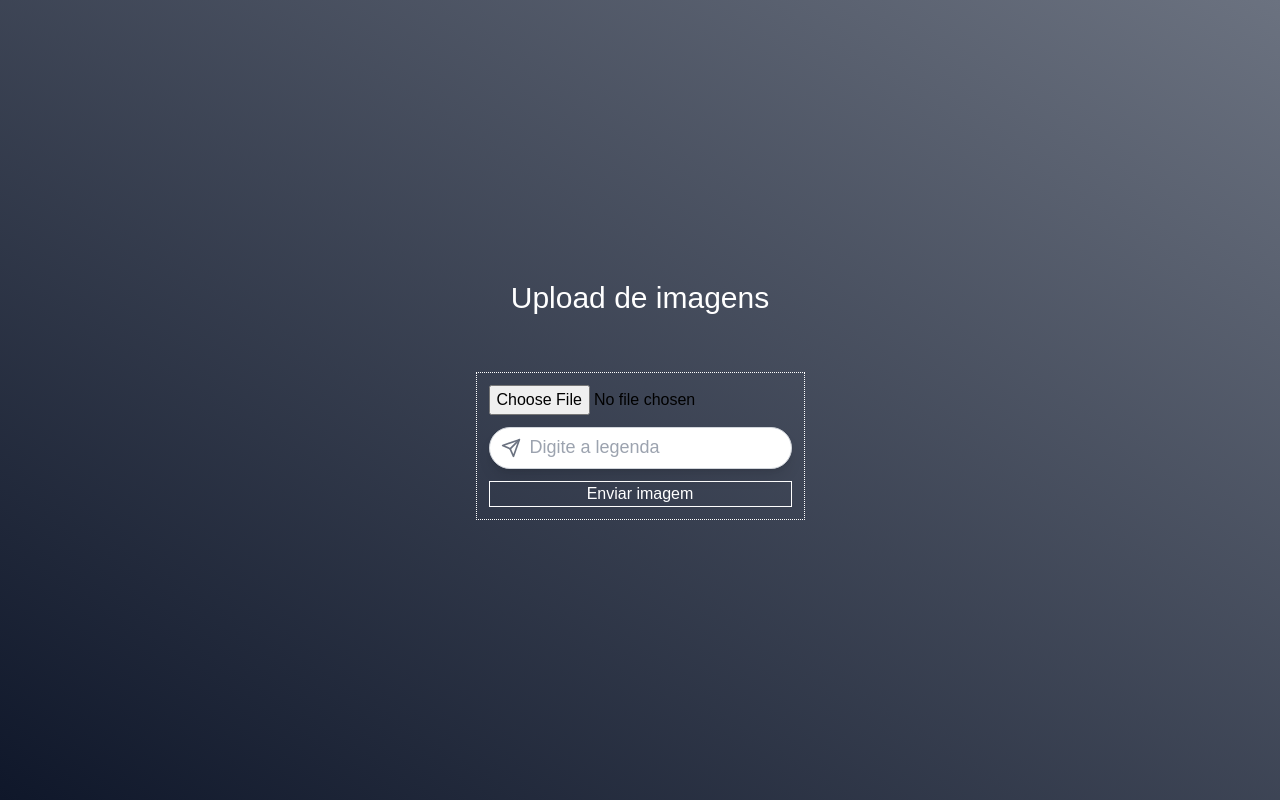
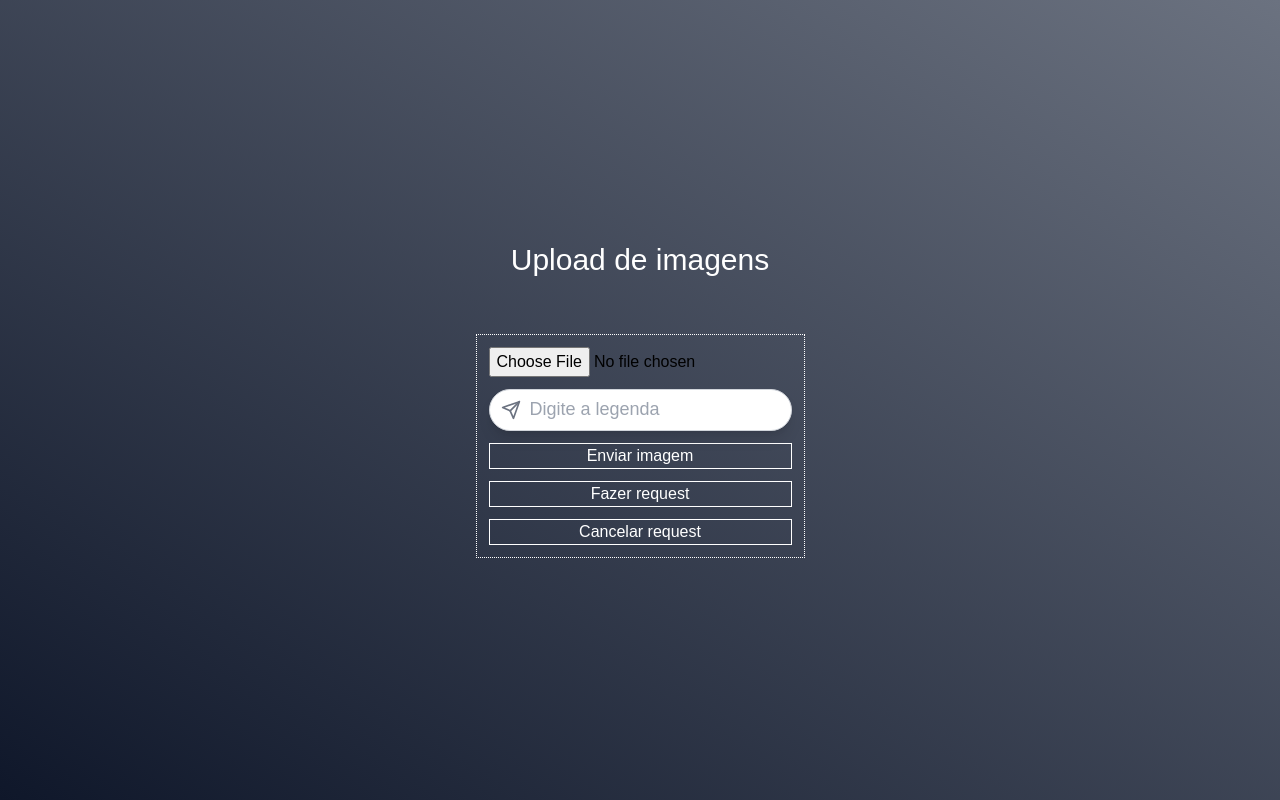
Before and after one commit to Gabriel4420/concepts-b7web, a Next.js app: page /api-concepts/exercicio-upload in a window 1280 px wide. Built offline with nearby package versions, Linux system fonts and the light colour scheme.

Commit message:
feat: :sparkles: update files

```diff
--- a/src/app/api-concepts/exercicio-upload/page.tsx
+++ b/src/app/api-concepts/exercicio-upload/page.tsx
@@ -91,6 +91,21 @@ const Upload: React.FC = () => {
         >
           Enviar imagem
         </button>
+
+        <button
+          className="bg-transparent hover:bg-white border border-white text-white hover:text-slate-700"
+          onClick={handleStartRequest}
+          type="submit"
+        >
+          Fazer request
+        </button>
+        <button
+          className="bg-transparent hover:bg-white border border-white text-white hover:text-slate-700"
+          onClick={handleCancelRequest}
+          type="submit"
+        >
+          Cancelar request
+        </button>
       </div>
     </div>
   );
```
